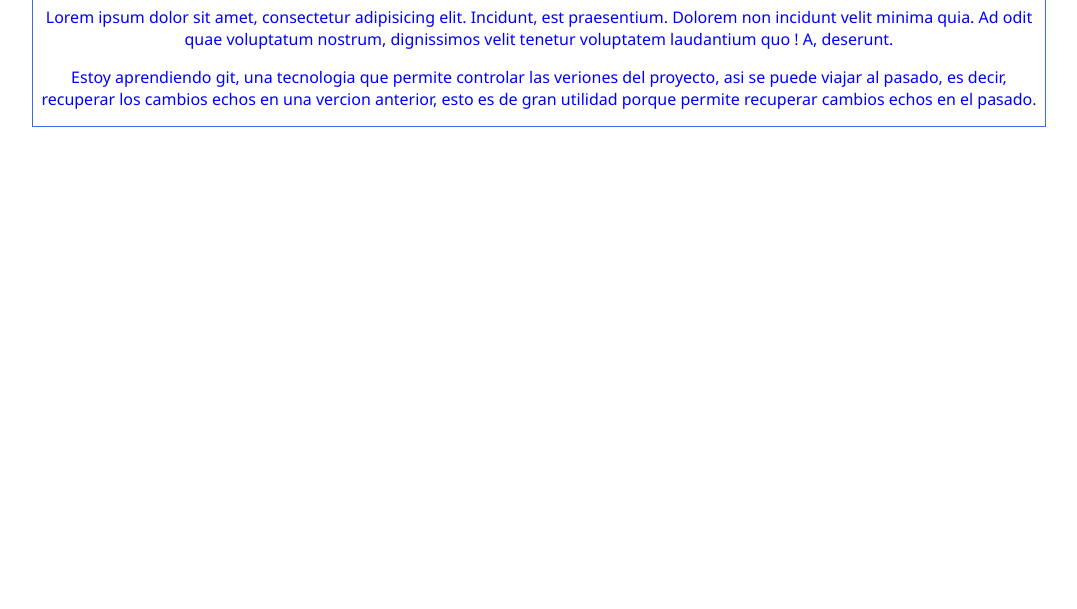
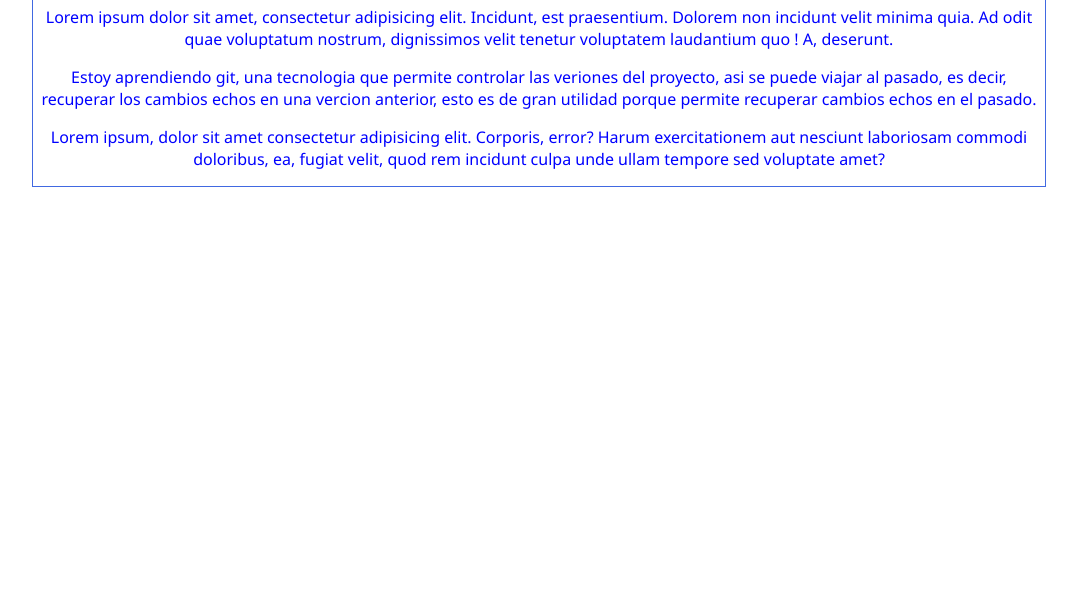
Before and after one commit to DanielMonsalve3312/AprendiendoGitAndGiyHub, a plain HTML site: page index.html in a window 1280 px wide. Shown: the part 191-800 px from the top of the page, without its empty margins (102-1179 px from the left). Drawn offline with Linux system fonts and the light colour scheme.

Commit message:
more cont

```diff
--- a/index.html
+++ b/index.html
@@ -25,6 +25,11 @@
             asi se puede viajar al pasado, es decir, recuperar los cambios echos en una vercion anterior,
             esto es de gran utilidad porque permite recuperar cambios echos en el pasado.
         </p>
+        <p>
+            Lorem ipsum, dolor sit amet consectetur adipisicing elit. Corporis, error? Harum exercitationem aut nesciunt
+            laboriosam commodi doloribus, ea, fugiat velit, quod rem incidunt culpa unde ullam tempore sed voluptate
+            amet?
+        </p>
     </div>
 </body>
 
```
